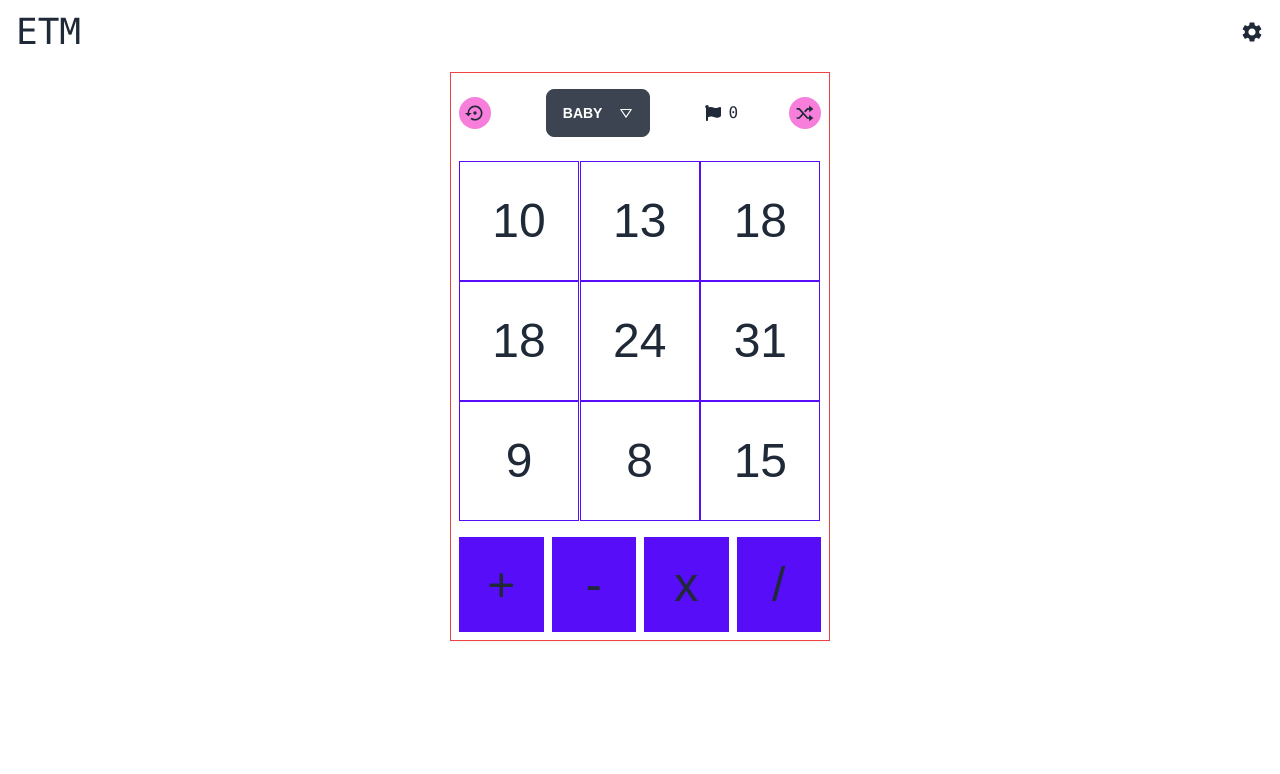
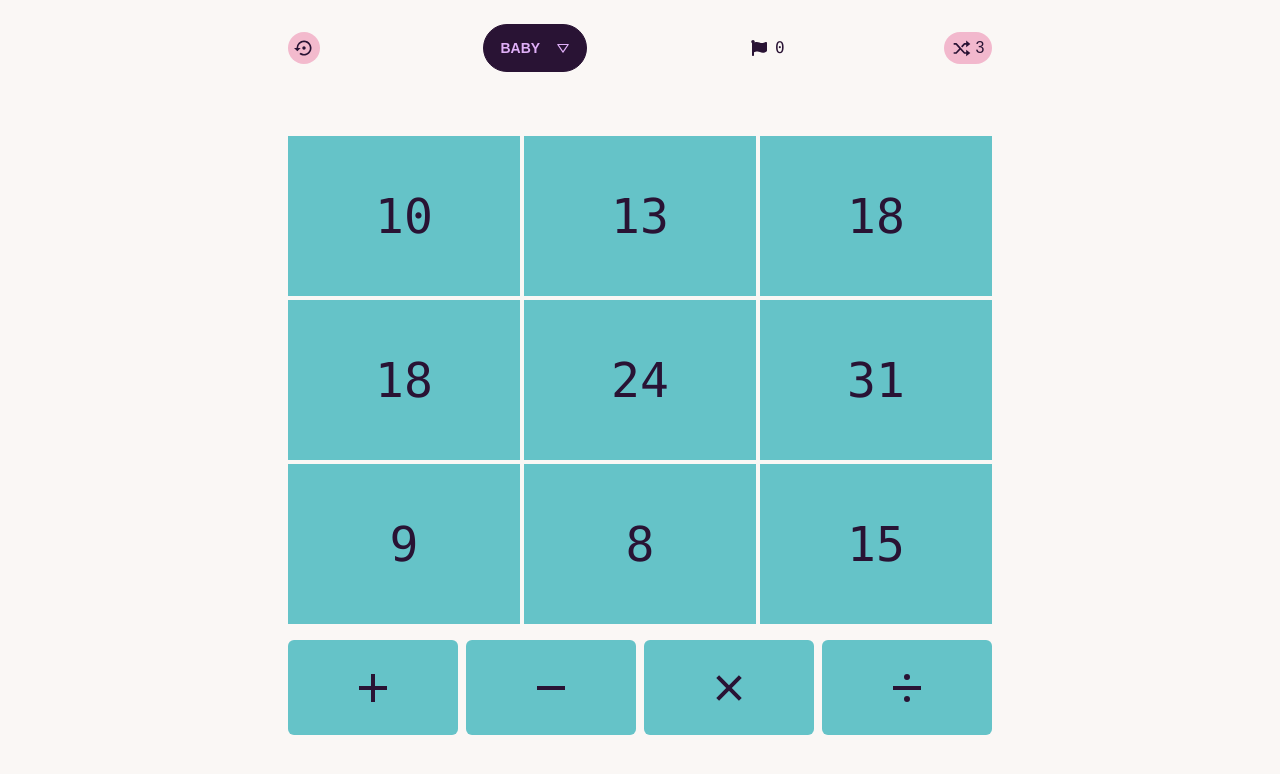
Before and after one commit to thyahan/etm, a Next.js app: page / in a window 1280 px wide. Shown: the top 774 px of the page. Built offline with nearby package versions, Linux system fonts and the light colour scheme.

Commit message:
feat: add display and fix logic

```diff
--- a/src/components/Layout/index.tsx
+++ b/src/components/Layout/index.tsx
@@ -1,11 +1,5 @@
-import dynamic from "next/dynamic";
 import { FC, ReactNode, useEffect } from "react";
 import useTheme from "hooks/useTheme";
-import { MdSettings } from "react-icons/md";
-
-const ThemePicker = dynamic(() => import("components/ThemePicker"), {
-  ssr: false,
-});
 
 const Layout: FC<{ children: ReactNode }> = ({ children }) => {
   const { listenTheme } = useTheme();
@@ -16,14 +10,14 @@ const Layout: FC<{ children: ReactNode }> = ({ children }) => {
   }, []);
 
   return (
-    <div className="h-screen w-screen flex flex-col">
+    <div className="h-screen w-screen flex flex-col" data-theme="cupcake">
       {/* header */}
-      <div className="h-16 px-4 mx-auto w-full max-w-[1600px] flex justify-between items-center">
+      {/* <div className="h-16 px-4 mx-auto w-full max-w-[1600px] flex justify-between items-center">
         <p className="text-4xl font-mono">ETM</p>
         <a className="cursor-pointer">
           <MdSettings className="text-2xl" />
         </a>
-      </div>
+      </div> */}
 
       {/* page content */}
       <main className="page flex-1 overflow-auto">{children}</main>
--- a/src/features/game/index.tsx
+++ b/src/features/game/index.tsx
@@ -4,6 +4,16 @@ import { BiDownArrow, BiShuffle } from "react-icons/bi";
 import { MdOutlineSettingsBackupRestore } from "react-icons/md";
 import { generateItems, Item } from "./utils";
 import { FaFlag } from "react-icons/fa";
+import {
+  RiDivideFill,
+  RiAddFill,
+  RiCloseLine,
+  RiSubtractLine,
+} from "react-icons/ri";
+
+const operator = ["+", "-", "x", "÷"];
+
+// let timer: NodeJS.Timeout | undefined = undefined;
 
 const Game = () => {
   const [items, setItems] = useState<Item[]>([]);
@@ -12,16 +22,11 @@ const Game = () => {
   const [mode, setMode] = useState<string>("number");
   const [level, setLevel] = useState<number>(1);
   const [score, setScore] = useState(0);
-
-  console.log({
-    items,
-    select,
-    op,
-    mode,
-  });
+  const [shuffle, setShuffle] = useState(3);
+  // const [end, setEnd] = useState(false);
 
   const handleOnOpClick = (val: number) => {
-    if (mode !== "operator") return;
+    if (mode !== "operator" && select.length !== 1) return;
 
     setOp(val);
     setMode("number");
@@ -81,20 +86,41 @@ const Game = () => {
     return items.map((it) => {
       const { index, value, active } = it;
       return (
-        <div key={`${value}-${index}`}>
         <button
+          key={`${value}-${index}`}
           disabled={!active}
           onClick={() => handleOnNumerClick(it)}
           className={classNames(
-              "h-[120px] w-[120px] border border-primary text-5xl disabled:text-gray-400 disabled:bg-gray-200",
-              selectIndexs.includes(index) ? "outline outline-red-500" : ""
+            "w-full h-[120px] sm:h-[160px]",
+            "text-3xl lg:text-4xl xl:text-5xl",
+            "flex items-center justify-center bg-primary font-mono",
+            "disabled:text-base-100 disabled:bg-neutral",
+            "active:bg-secondary active:text-base-100 active:scale-110",
+            selectIndexs.includes(index)
+              ? "bg-secondary text-base-100 scale-110"
+              : ""
           )}
         >
           {value}
         </button>
-        </div>
       );
     });
+  };
+
+  const renderDisplay = () => {
+    if (select.length === 2 && typeof op === "number") {
+      return `${select[0].value} ${operator[op]} ${select[1].value} = ?`;
+    }
+
+    if (select.length === 1 && typeof op === "number") {
+      return `${select[0].value} ${operator[op]} ? = ?`;
+    }
+
+    if (select.length === 1) {
+      return select[0].value;
+    }
+
+    return "";
   };
 
   useEffect(() => {
@@ -106,6 +132,12 @@ const Game = () => {
     setItems(generateItems(level));
   }, [level]);
 
+  // useEffect(() => {
+  //   timer = setTimeout(() => {
+  //     setEnd(true);
+  //   }, 60 * 1000);
+  // });
+
   useEffect(() => {
     if (items.length && items.every((i) => !i.active)) {
       console.log("all", items);
@@ -116,10 +148,10 @@ const Game = () => {
   }, [items]);
 
   return (
-    <div className="border border-red-500 p-2 shadow-sm gap-4 flex flex-col w-[380px] mx-auto">
+    <div className="p-2 gap-4 flex flex-col w-full max-w-[720px] mx-auto">
       {/* header */}
       <div className="flex-none flex justify-between items-center h-16">
-        <span className="w-8 h-8 flex items-center justify-center rounded-full bg-secondary bg-opacity-50">
+        <span className="w-8 h-8 flex items-center justify-center rounded-full bg-secondary bg-opacity-70">
           <MdOutlineSettingsBackupRestore
             className="text-xl"
             onClick={() => {
@@ -136,7 +168,7 @@ const Game = () => {
             tabIndex={0}
             className="btn m-1 flex justify-between items-center"
           >
-            <span>{level === 1 ? "Baby" : "Student"}</span> <BiDownArrow />
+            <span>{level === 1 ? "Baby" : "Kid"}</span> <BiDownArrow />
           </label>
           <ul
             tabIndex={0}
@@ -146,7 +178,7 @@ const Game = () => {
               <a>Baby</a>
             </li>
             <li onClick={() => setLevel(2)}>
-              <a>Student</a>
+              <a>Kid</a>
             </li>
           </ul>
         </div>
@@ -154,58 +186,77 @@ const Game = () => {
           <FaFlag />
           <span className="font-mono">{score}</span>
         </p>
-        <span className="w-8 h-8 flex items-center justify-center rounded-full bg-secondary bg-opacity-50">
+        <span
+          className={classNames(
+            "w-12 h-8 flex items-center justify-center rounded-full gap-1",
+            shuffle === 0
+              ? "bg-secondary opacity-20"
+              : "bg-secondary bg-opacity-70"
+          )}
+        >
           <BiShuffle
             className="text-xl"
             onClick={() => {
+              if (shuffle === 0) return;
               setItems(generateItems(level));
               setOp(undefined);
               setMode("number");
               setSelect([]);
+              setShuffle((p) => p - 1);
             }}
           />
+          {shuffle}
         </span>
       </div>
+      {/* display */}
+      <div className="w-full h-6 font-mono text-neutral flex items-center px-2 justify-end">
+        {renderDisplay()}
+      </div>
+
       {/* board */}
-      <div className="flex-1 grid grid-cols-3">{renderItem()}</div>
+      <div className="flex-1 grid grid-cols-3 gap-1">{renderItem()}</div>
 
       {/* operator */}
       <div className="h-18 flex-none grid grid-cols-4 gap-2">
         <button
           onClick={() => handleOnOpClick(0)}
           className={classNames(
-            "h-[calc(380px/4)] bg-primary text-5xl",
-            op === 0 ? "outline outline-red-500" : ""
+            "h-[calc(380px/4)] bg-primary text-5xl flex justify-center items-center rounded-md",
+            "active:bg-secondary active:text-base-100 active:scale-110",
+            op === 0 ? "bg-secondary text-base-100 scale-110" : ""
           )}
         >
-          +
+          <RiAddFill />
         </button>
         <button
           onClick={() => handleOnOpClick(1)}
           className={classNames(
-            "h-[calc(380px/4)] bg-primary text-5xl",
-            op === 1 ? "outline outline-red-500" : ""
+            "h-[calc(380px/4)] bg-primary text-5xl flex justify-center items-center rounded-md",
+            "active:bg-secondary active:text-base-100 active:scale-110",
+            op === 1 ? "bg-secondary text-base-100 scale-110" : ""
           )}
         >
-          -
+          <RiSubtractLine />
         </button>
         <button
           onClick={() => handleOnOpClick(2)}
           className={classNames(
-            "h-[calc(380px/4)] bg-primary text-5xl",
-            op === 2 ? "outline outline-red-500" : ""
+            "h-[calc(380px/4)] bg-primary text-5xl flex justify-center items-center rounded-md",
+            "active:bg-secondary active:text-base-100 active:scale-110",
+            op === 2 ? "bg-secondary text-base-100 scale-110" : ""
           )}
         >
-          x
+          <RiCloseLine />
         </button>
         <button
           onClick={() => handleOnOpClick(3)}
           className={classNames(
-            "h-[calc(380px/4)] bg-primary text-5xl",
-            op === 3 ? "outline outline-red-500" : ""
+            "h-[calc(380px/4)] bg-primary text-5xl flex justify-center items-center rounded-md",
+            "active:bg-secondary active:text-base-100 active:scale-110",
+            op === 3 ? "bg-secondary text-base-100 scale-110" : ""
           )}
         >
-          /
+          <RiDivideFill />
         </button>
       </div>
     </div>
--- a/src/features/game/utils.ts
+++ b/src/features/game/utils.ts
@@ -15,7 +15,6 @@ const randomAddition = (level: number) => {
   const b = randomIntFromInterval(from, to);
 
   const data = [a, b, a + b];
-  console.log(data);
 
   return data;
 };
@@ -27,7 +26,6 @@ const randomMultiplication = (level: number) => {
   const b = randomIntFromInterval(from, to);
 
   const data = [a, b, a * b];
-  console.log(data);
 
   return data;
 };
@@ -36,8 +34,6 @@ export const generateItems = (level: number): Item[] => {
   const operator = [0, 1, 2].map(() => {
     return randomIntFromInterval(0, 3);
   });
-
-  console.log({ operator });
 
   let resp: number[] = [];
 
```
Lines whose indentation alone changed are shown as unchanged.
